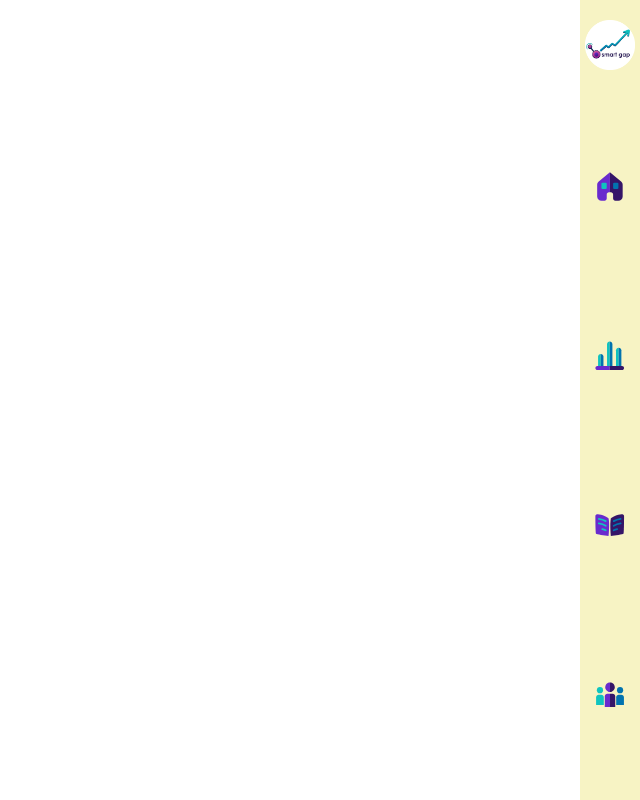
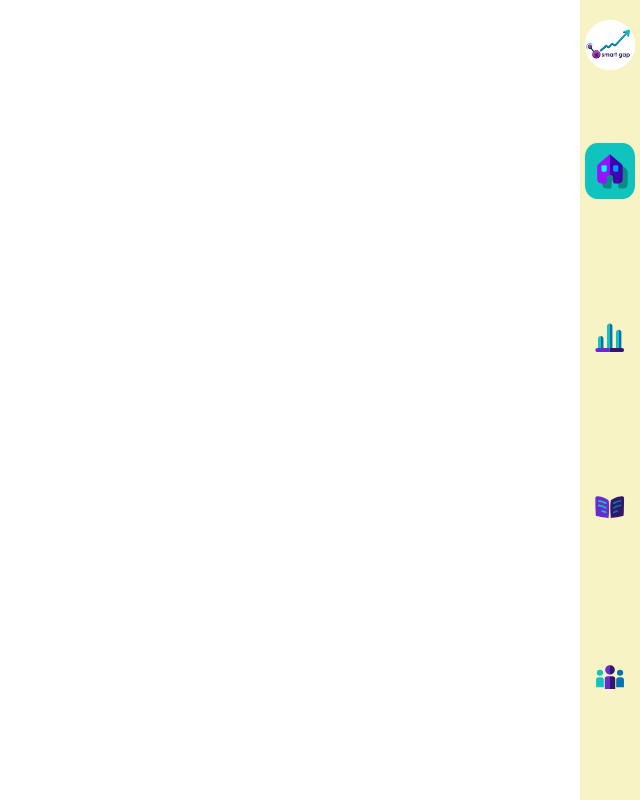
Before and after one commit to yossi-weinberger/Smart-gap, a Next.js app: page / in a window 1280 px wide. Shown: the whole page, without its empty margins (640-1280 px from the left). Built offline with nearby package versions, Linux system fonts and the light colour scheme.

Commit message:
sidebar design

```diff
--- a/components/sidebar/sidebar.css
+++ b/components/sidebar/sidebar.css
@@ -41,6 +41,11 @@ img.logo-sidebar {
   margin: 20px; /* Margin around the logo */
 }
 
+img.logo-sidebar:hover {
+  filter: brightness(1.2) contrast(1.2) saturate(1.5)
+    drop-shadow(5px 5px 0 rgba(0, 0, 0, 0.3));
+}
+
 /* Navigation links list styling */
 .link-list {
   display: flex; /* Use flexbox layout */
@@ -71,12 +76,44 @@ img.logo-sidebar {
 .link:hover {
   color: rgb(17, 0, 86); /* New color on hover */
   transition: color 0.3s ease; /* Smooth transition for color change */
-  border-bottom: 5px solid rgb(133, 49, 252); /* Add bottom border */
+  /* border-bottom: 5px solid rgb(133, 49, 252); */
+  /* border-top: 5px solid rgb(133, 49, 252); */
+  /* border-radius: 5px 5px 5px; */
+}
+
+/* .link:hover .link-text {
+  text-decoration: underline;
+  text-decoration-color: rgb(17, 0, 86);
+  text-decoration-style: dashed;
+  text-decoration-thickness: 2px;
+} */
+
+/* .link.current {
+  background-color: rgb(133, 49, 252);
+  color: white;
+  border-radius: 5px;
+  padding: calc(--sidebar-width-open);
+} */
+
+.link.current .link-icon {
+  background-color: #0fc4bf;
+  border-radius: 25%;
+  padding: 5px;
+}
+
+.link:hover .link-icon img {
+  filter: brightness(1.2) contrast(1.2) saturate(1.5)
+    drop-shadow(5px 5px 0 rgba(0, 0, 0, 0.3));
+}
+
+.link.current .link-icon img {
+  filter: brightness(1.2) contrast(1.2) saturate(1.5)
+    drop-shadow(5px 5px 0 rgba(0, 0, 0, 0.3));
 }
 
 /* Icon styling inside the link */
 .link-icon {
-  margin-bottom: 10px; /* Bottom margin */
+  margin-bottom: 45px; /* Bottom margin */
 }
 
 /* Text styling inside the link */
@@ -88,7 +125,8 @@ img.logo-sidebar {
   transition: opacity 0.3s ease, transform 0.3s ease; /* Smooth transition for appearance */
   height: 0; /* Initial height */
   overflow: hidden; /* Hide overflow content */
-  margin-top: 5px; /* Top margin */
+  /* margin-top: 5px;
+  padding-top: 50px; */
   position: absolute; /* Absolute positioning */
   bottom: 35px; /* Position below the icon */
 }
--- a/components/sidebar/sidebar.jsx
+++ b/components/sidebar/sidebar.jsx
@@ -56,7 +56,7 @@ export default function Sidebar() {
 function NavItem({ link, current }) {
   return (
     <li className="list-item">
-      <Link className={`link ${current && "current"}`} href={link.href}>
+      <Link className={`link ${current ? "current" : ""}`} href={link.href}>
         <div className="link-icon">{link.icon}</div>
         <div className="link-text">{link.title}</div>
       </Link>
```
